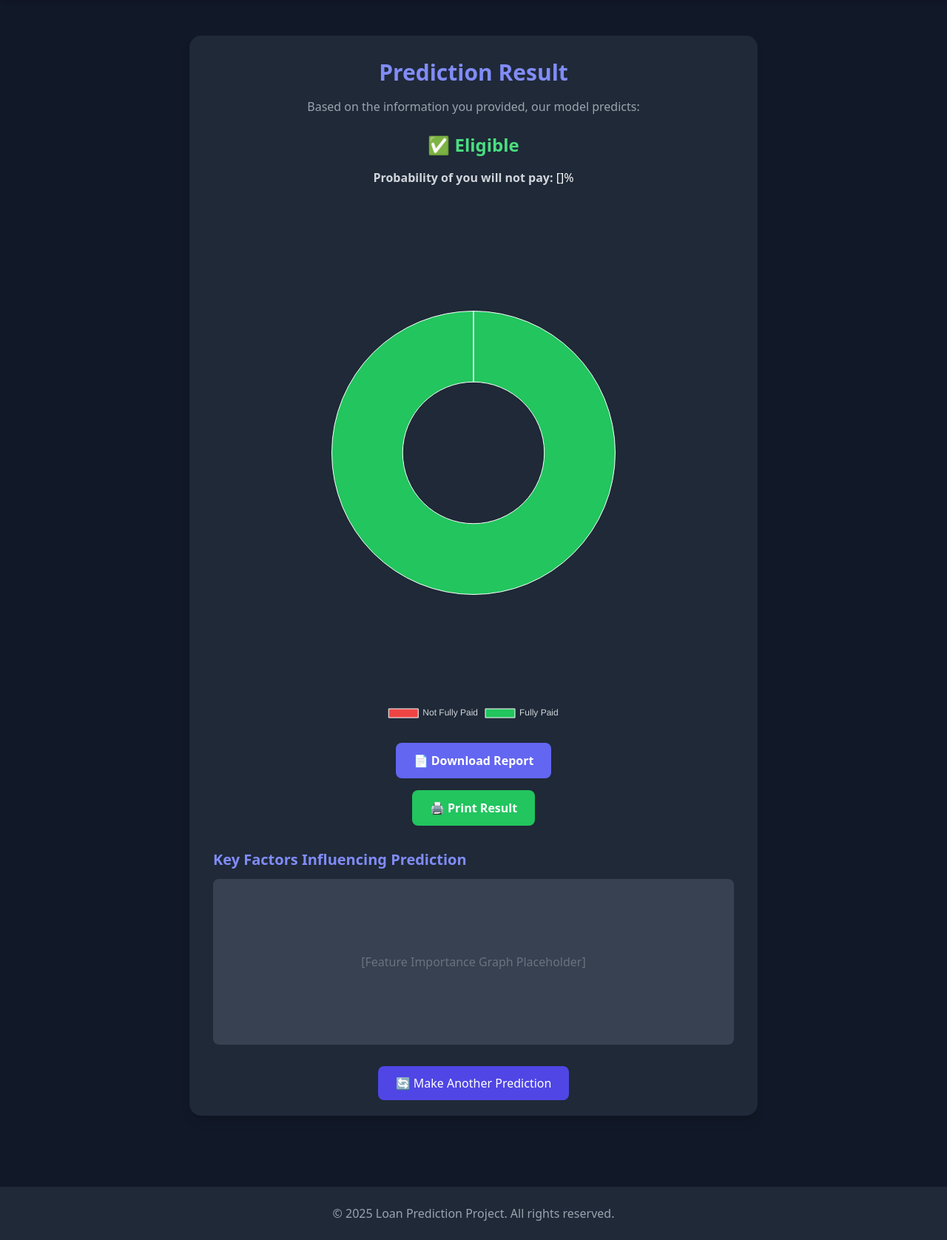
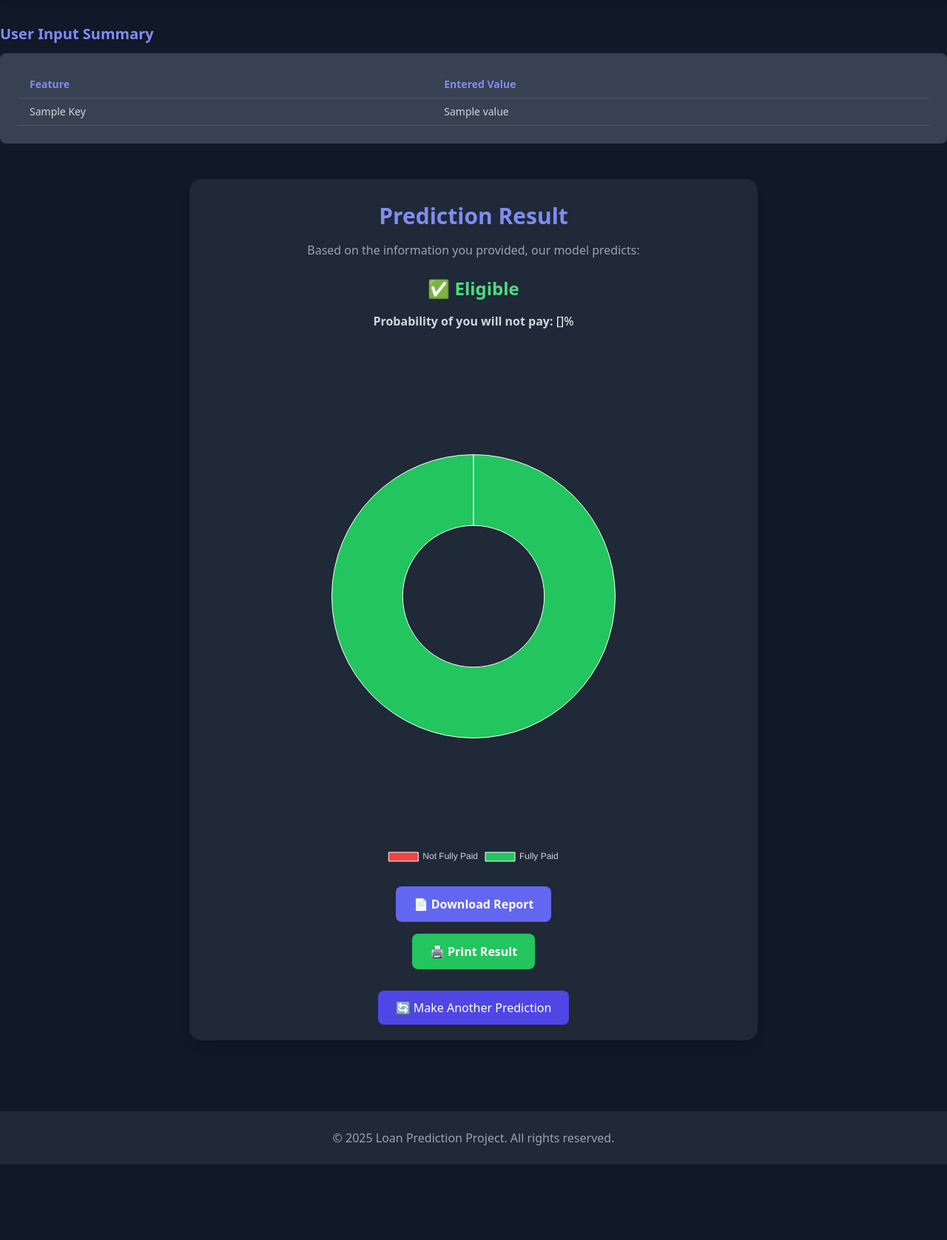
Before and after one commit to Vishal120703/Loan-Approval-Prediction-Model-ML-Web-App-, a Flask app: template templates/result.html in a window 1280 px wide. Shown: the part 80-1756 px from the top of the page at 74% size. After the commit the page ends 1654 px from the top, so only its background shows below. Run offline with Flask 3, Linux system fonts and the light colour scheme; the template is opened without the code that fills it: most values are stand-ins (such as "Sample title", 1, 10 or a date in 2020); parts of the project's set-up code (start-up, migrations or seed data) failed here and were passed over; some libraries are stand-ins or nearby versions.

Commit message:
modify result.html

```diff
--- a/app.py
+++ b/app.py
@@ -78,6 +78,129 @@
 
 
 
+# from flask import Flask, render_template, request, send_file
+# import numpy as np
+# import pandas as pd
+# import pickle
+# import io
+# from reportlab.pdfgen import canvas
+
+# app = Flask(__name__)
+
+# # Load your trained model and scaler
+# model = pickle.load(open('model.pkl', 'rb'))
+# scaler = pickle.load(open('scaler.pkl', 'rb'))
+
+# @app.route('/')
+# def home():
+#     return render_template('home.html')
+
+# @app.route('/predict', methods=['GET'])
+# def prediction():
+#     return render_template('prediction.html')
+
+# @app.route('/about', methods=['GET'])
+# def about():
+#     return render_template('about.html')
+
+# @app.route('/predict', methods=['POST'])
+# def predict():
+#     if request.method == 'POST':
+#         # Get form data
+#         raw_data = request.form.to_dict()
+
+#         # Map purpose to integer
+#         purpose_map = {
+#             "all_other": 1,
+#             "credit_card": 2,
+#             "debt_consolidation": 3,
+#             "educational": 4,
+#             "home_improvement": 5
+#         }
+#         purpose_val = purpose_map.get(raw_data.get('purpose'), 6)
+
+#         # Prepare input data for model
+#         data = {
+#             'credit.policy': int(raw_data['credit_policy']),
+#             'purpose': purpose_val,
+#             'int.rate': float(raw_data['int_rate']) / 100,
+#             'installment': float(raw_data['installment']),
+#             'log.annual.inc': float(raw_data['log_annual_inc']),
+#             'dti': float(raw_data['dti']),
+#             'fico': int(raw_data['fico']),
+#             'days.with.cr.line': float(raw_data['days_with_cr_line']),
+#             'revol.bal': float(raw_data['revol_bal']),
+#             'revol.util': float(raw_data['revol_util']),
+#             'inq.last.6mths': int(raw_data['inq_last_6mths']),
+#             'delinq.2yrs': int(raw_data['delinq_2yrs']),
+#             'pub.rec': int(raw_data['pub_rec']),
+#             'Gender': int(raw_data['gender']),
+#             'Married': int(raw_data['married']),
+#         }
+
+#         df = pd.DataFrame([data])
+#         scaled_data = scaler.transform(df)
+
+#         # Prediction
+#         prediction = model.predict(scaled_data)[0]
+#         probability = model.predict_proba(scaled_data)[0][1]
+
+#         # Pass prediction, probability, and input data to template
+#         return render_template(
+#             'result.html',
+#             prediction=prediction,
+#             probability=round(probability * 100, 2),
+#             inputs=data  # send cleaned data dictionary
+#         )
+
+# # Route to download PDF report
+# @app.route('/download-report')
+# def download_report():
+#     # Get all input data and prediction from query parameters
+#     prediction = request.args.get('prediction', 'N/A')
+#     probability = request.args.get('probability', 'N/A')
+
+#     # Collect all other input fields dynamically
+#     input_fields = {key: request.args.get(key, 'N/A') for key in [
+#         'credit.policy', 'purpose', 'int.rate', 'installment', 'log.annual.inc', 'dti',
+#         'fico', 'days.with.cr.line', 'revol.bal', 'revol.util', 'inq.last.6mths',
+#         'delinq.2yrs', 'pub.rec', 'Gender', 'Married'
+#     ]}
+
+#     # Create PDF in memory
+#     buffer = io.BytesIO()
+#     p = canvas.Canvas(buffer)
+#     p.setFont("Helvetica-Bold", 18)
+#     p.drawString(180, 800, "Loan Prediction Report")
+#     p.setFont("Helvetica", 12)
+
+#     y = 760
+#     for key, value in {**input_fields,
+#                        "Prediction Result": prediction,
+#                        "Probability (%)": probability
+#                        }.items():
+#         p.drawString(100, y, f"{key}: {value}")
+#         y -= 20
+
+#     p.showPage()
+#     p.save()
+#     buffer.seek(0)
+
+#     return send_file(buffer, as_attachment=True,
+#                      download_name="loan_prediction_report.pdf",
+#                      mimetype='application/pdf')
+
+
+# if __name__ == '__main__':
+#     app.run(debug=True)
+
+
+
+
+
+
+
+
 from flask import Flask, render_template, request, send_file
 import numpy as np
 import pandas as pd
@@ -109,7 +232,7 @@ def predict():
         # Get form data
         raw_data = request.form.to_dict()
 
-        # Map purpose to integer
+        # Map purpose to integer values for the model
         purpose_map = {
             "all_other": 1,
             "credit_card": 2,
@@ -119,7 +242,7 @@ def predict():
         }
         purpose_val = purpose_map.get(raw_data.get('purpose'), 6)
 
-        # Prepare input data for model
+        # Prepare data for the model
         data = {
             'credit.policy': int(raw_data['credit_policy']),
             'purpose': purpose_val,
@@ -141,26 +264,45 @@ def predict():
         df = pd.DataFrame([data])
         scaled_data = scaler.transform(df)
 
-        # Prediction
+        # Make prediction
         prediction = model.predict(scaled_data)[0]
         probability = model.predict_proba(scaled_data)[0][1]
 
-        # Pass prediction, probability, and input data to template
+        # Create a readable version of input data for result display
+        display_inputs = {
+            "Credit Policy": "Yes" if raw_data.get("credit_policy") == "1" else "No",
+            "Purpose": raw_data.get("purpose", "N/A").replace("_", " ").title(),
+            "Interest Rate (%)": raw_data.get("int_rate"),
+            "Installment": raw_data.get("installment"),
+            "Log Annual Income": raw_data.get("log_annual_inc"),
+            "Debt to Income (DTI)": raw_data.get("dti"),
+            "FICO Score": raw_data.get("fico"),
+            "Days with Credit Line": raw_data.get("days_with_cr_line"),
+            "Revolving Balance": raw_data.get("revol_bal"),
+            "Revolving Utilization": raw_data.get("revol_util"),
+            "Inquiries (Last 6 Months)": raw_data.get("inq_last_6mths"),
+            "Delinquencies (2 Yrs)": raw_data.get("delinq_2yrs"),
+            "Public Records": raw_data.get("pub_rec"),
+            "Gender": "Male" if raw_data.get("gender") == "1" else "Female",
+            "Marital Status": "Married" if raw_data.get("married") == "1" else "Single"
+        }
+
+        # Render the result page with prediction and readable data
         return render_template(
             'result.html',
             prediction=prediction,
             probability=round(probability * 100, 2),
-            inputs=data  # send cleaned data dictionary
+            inputs=display_inputs
         )
 
 # Route to download PDF report
 @app.route('/download-report')
 def download_report():
-    # Get all input data and prediction from query parameters
+    # Get prediction and probability
     prediction = request.args.get('prediction', 'N/A')
     probability = request.args.get('probability', 'N/A')
 
-    # Collect all other input fields dynamically
+    # Collect all input fields dynamically from query parameters
     input_fields = {key: request.args.get(key, 'N/A') for key in [
         'credit.policy', 'purpose', 'int.rate', 'installment', 'log.annual.inc', 'dti',
         'fico', 'days.with.cr.line', 'revol.bal', 'revol.util', 'inq.last.6mths',
@@ -177,8 +319,7 @@ def download_report():
     y = 760
     for key, value in {**input_fields,
                        "Prediction Result": prediction,
-                       "Probability (%)": probability
-                       }.items():
+                       "Probability (%)": probability}.items():
         p.drawString(100, y, f"{key}: {value}")
         y -= 20
 
--- a/templates/result.html
+++ b/templates/result.html
@@ -117,6 +117,7 @@
 
 <!DOCTYPE html>
 <html lang="en" class="dark">
+
 <head>
   <meta charset="UTF-8">
   <meta name="viewport" content="width=device-width, initial-scale=1.0">
@@ -130,14 +131,18 @@
       .no-print {
         display: none;
       }
+
       body {
         background: white !important;
         color: black !important;
       }
-      .bg-gray-800, .bg-gray-700 {
+
+      .bg-gray-800,
+      .bg-gray-700 {
         background: white !important;
         color: black !important;
       }
+
       canvas {
         max-width: 100% !important;
         height: auto !important;
@@ -145,6 +150,7 @@
     }
   </style>
 </head>
+
 <body class="bg-gray-900 text-gray-200">
 
   <!-- Navbar -->
@@ -152,8 +158,8 @@
     <div class="container mx-auto flex flex-wrap p-5 flex-col md:flex-row items-center">
       <a class="flex title-font font-medium items-center text-white mb-4 md:mb-0">
         <svg xmlns="http://www.w3.org/2000/svg" fill="none" stroke="currentColor" stroke-linecap="round"
-          stroke-linejoin="round" stroke-width="2"
-          class="w-10 h-10 text-white p-2 bg-indigo-500 rounded-full" viewBox="0 0 24 24">
+          stroke-linejoin="round" stroke-width="2" class="w-10 h-10 text-white p-2 bg-indigo-500 rounded-full"
+          viewBox="0 0 24 24">
           <path d="M12 2L2 7l10 5 10-5-10-5zM2 17l10 5 10-5M2 12l10 5 10-5"></path>
         </svg>
         <span class="ml-3 text-xl font-bold tracking-wide">Loan Prediction</span>
@@ -175,6 +181,29 @@
       </button>
     </div>
   </header>
+
+  <!-- User Input Summary -->
+  <div class="mt-8 text-left">
+    <h3 class="text-xl font-semibold text-indigo-400 mb-3">User Input Summary</h3>
+    <div class="bg-gray-700 rounded-lg p-6 overflow-x-auto">
+      <table class="min-w-full text-sm text-gray-300">
+        <thead>
+          <tr class="text-indigo-400 border-b border-gray-600">
+            <th class="py-2 px-4 text-left">Feature</th>
+            <th class="py-2 px-4 text-left">Entered Value</th>
+          </tr>
+        </thead>
+        <tbody>
+          {% for key, value in inputs.items() %}
+          <tr class="border-b border-gray-600 hover:bg-gray-600/40">
+            <td class="py-2 px-4 font-medium">{{ key.replace('_', ' ').title() }}</td>
+            <td class="py-2 px-4">{{ value }}</td>
+          </tr>
+          {% endfor %}
+        </tbody>
+      </table>
+    </div>
+  </div>
 
   <!-- Result Section -->
   <section class="container mx-auto px-6 py-12">
@@ -217,18 +246,11 @@
         </button>
       </div>
 
-      <!-- Feature Importance Placeholder -->
-      <div class="mt-8 text-left">
-        <h3 class="text-xl font-semibold text-indigo-400 mb-3">Key Factors Influencing Prediction</h3>
-        <div class="bg-gray-700 h-56 rounded-lg flex items-center justify-center">
-          <span class="text-gray-500">[Feature Importance Graph Placeholder]</span>
-        </div>
-      </div>
+
 
       <!-- Back Button -->
       <div class="mt-10 no-print">
-        <a href="/predict"
-           class="bg-indigo-600 hover:bg-indigo-500 text-white px-6 py-3 rounded-lg font-medium">
+        <a href="/predict" class="bg-indigo-600 hover:bg-indigo-500 text-white px-6 py-3 rounded-lg font-medium">
           🔄 Make Another Prediction
         </a>
       </div>
@@ -266,4 +288,5 @@
     });
   </script>
 </body>
+
 </html>
```
Lines whose indentation alone changed are shown as unchanged.
